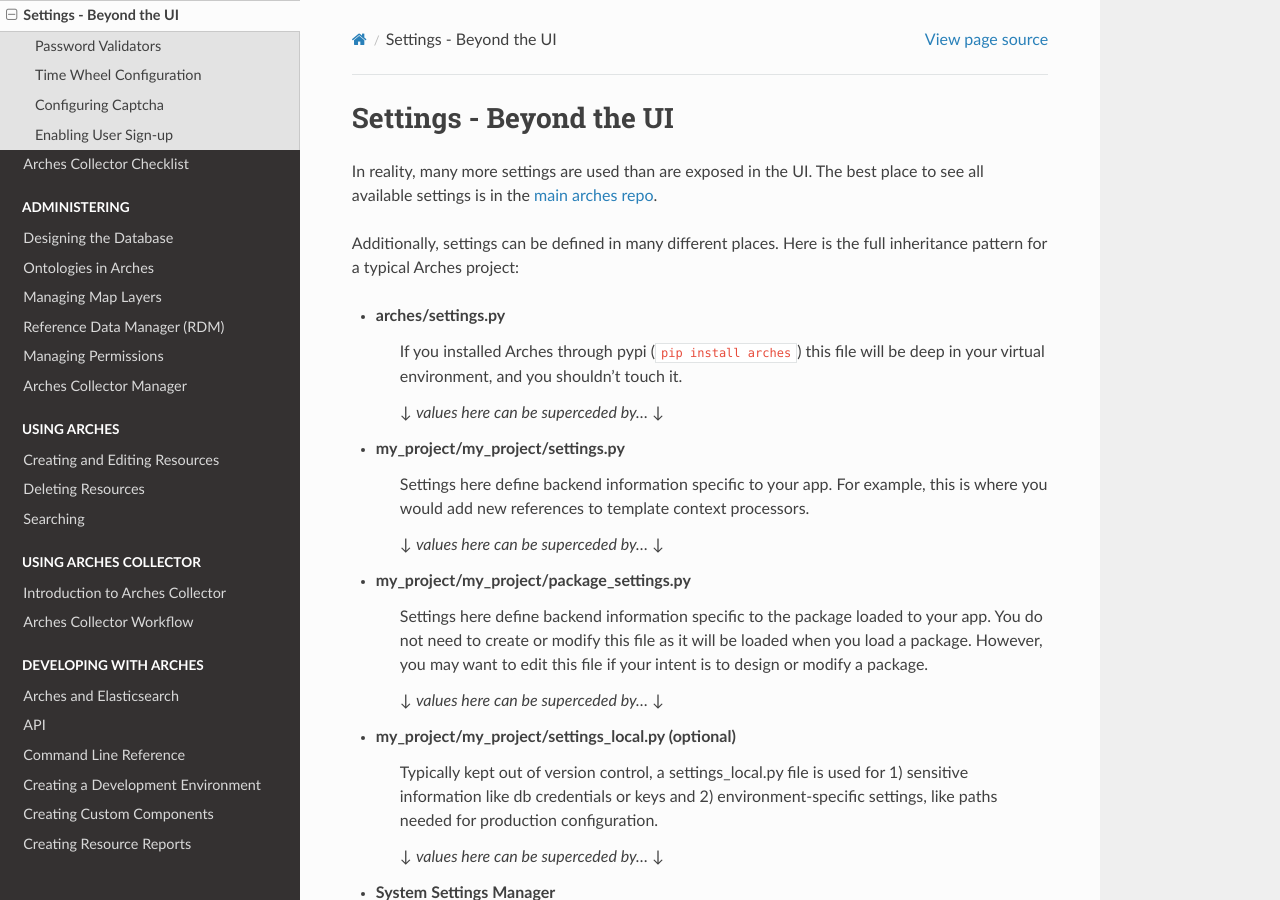
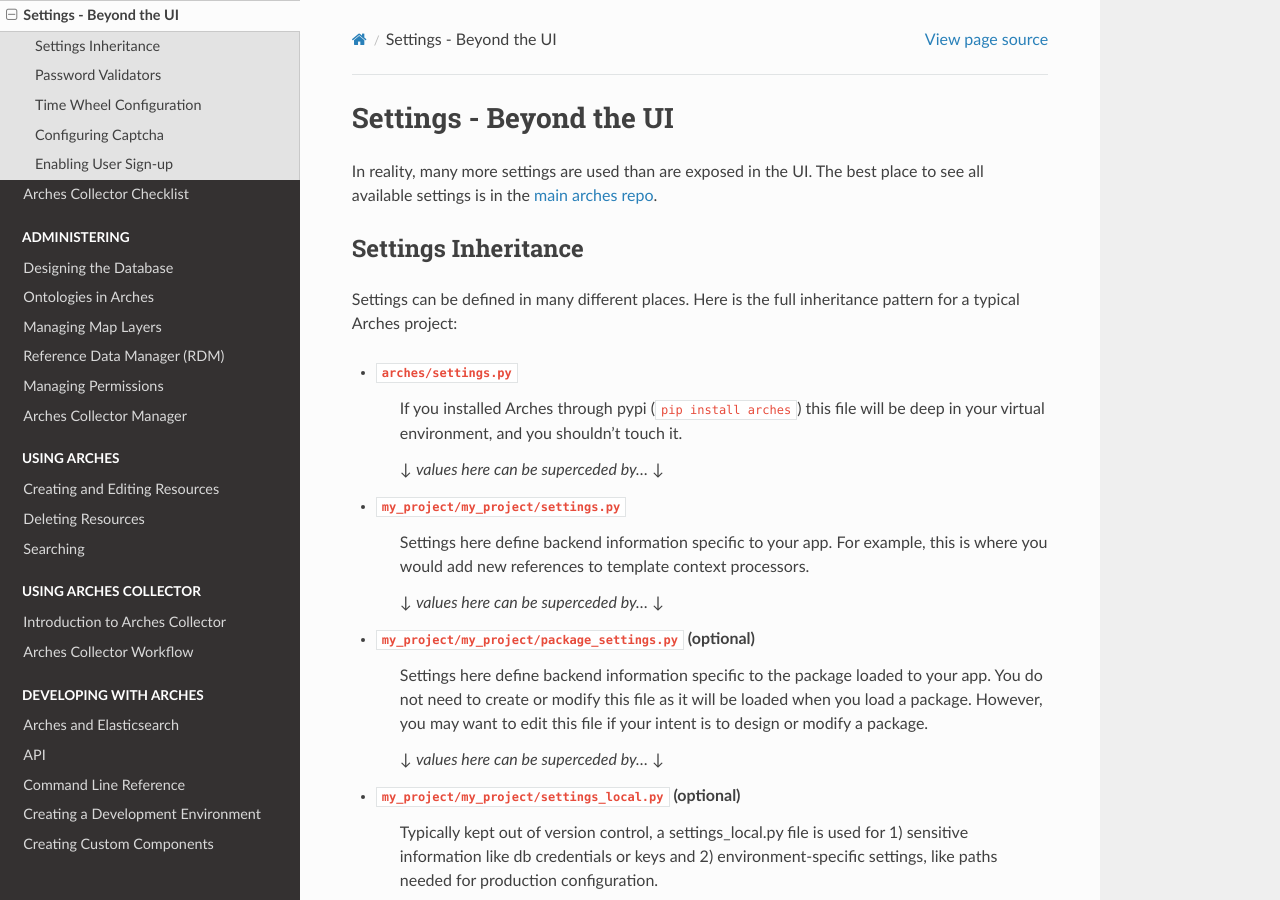
Before and after one commit to archesproject/arches-docs, a Sphinx documentation site: the page built from docs/settings-beyond-the-ui.txt, in a window 1280 px wide and 900 px high. Built offline with Sphinx 7.4.7 and the Read the Docs theme 2.0.0, drawn with Linux system fonts in a browser that asks for light colours.

Commit message:
update settings inheritance section formatting

```diff
--- a/docs/settings-beyond-the-ui.txt
+++ b/docs/settings-beyond-the-ui.txt
@@ -4,24 +4,27 @@
 
 In reality, many more settings are used than are exposed in the UI. The best place to see all available settings is in the `main arches repo <https://github.com/archesproject/arches/blob/master/arches/settings.py>`_.
 
-Additionally, settings can be defined in many different places. Here is the full inheritance pattern for a typical Arches project:
+Settings Inheritance
+--------------------
 
-- arches/settings.py
+Settings can be defined in many different places. Here is the full inheritance pattern for a typical Arches project:
+
+- ``arches/settings.py``
     If you installed Arches through pypi (``pip install arches``) this file will be deep in your virtual environment, and you shouldn't touch it.
 
     ↓  `values here can be superceded by...`  ↓
 
-- my_project/my_project/settings.py
+- ``my_project/my_project/settings.py``
     Settings here define backend information specific to your app. For example, this is where you would add new references to template context processors.
 
     ↓  `values here can be superceded by...`  ↓
 
-- my_project/my_project/package_settings.py
+- ``my_project/my_project/package_settings.py`` (optional)
     Settings here define backend information specific to the package loaded to your app. You do not need to create or modify this file as it will be loaded when you load a package. However, you may want to edit this file if your intent is to design or modify a package.
 
     ↓  `values here can be superceded by...`  ↓
 
-- my_project/my_project/settings_local.py (optional)
+- ``my_project/my_project/settings_local.py`` (optional)
     Typically kept out of version control, a settings_local.py file is used for 1) sensitive information like db credentials or keys and 2) environment-specific settings, like paths needed for production configuration.
 
     ↓  `values here can be superceded by...`  ↓
```
